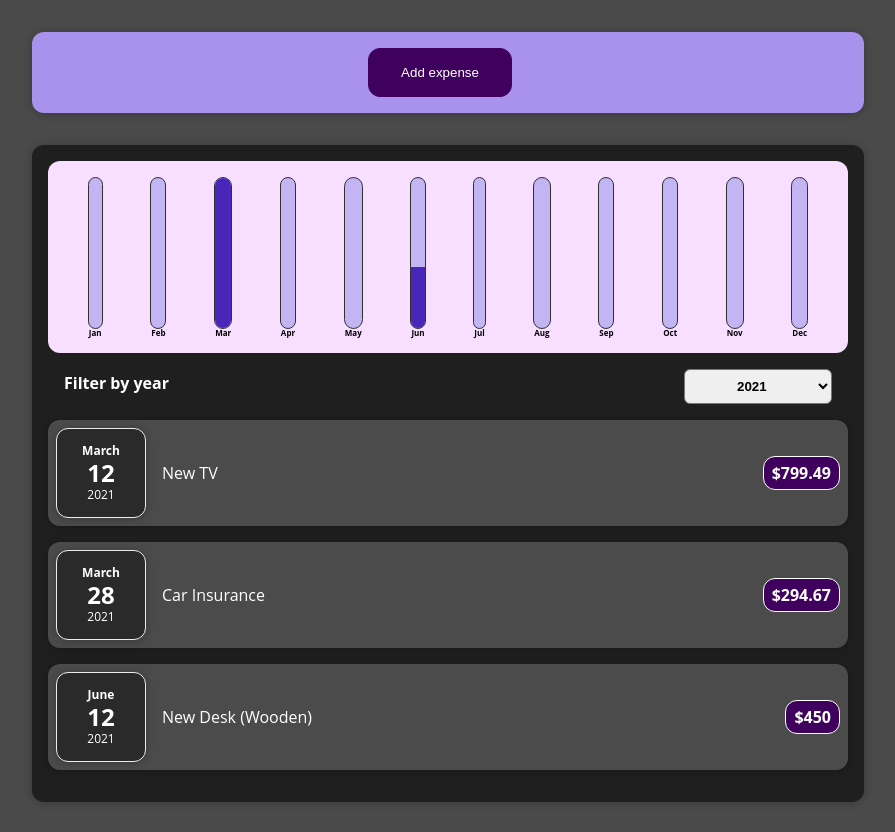
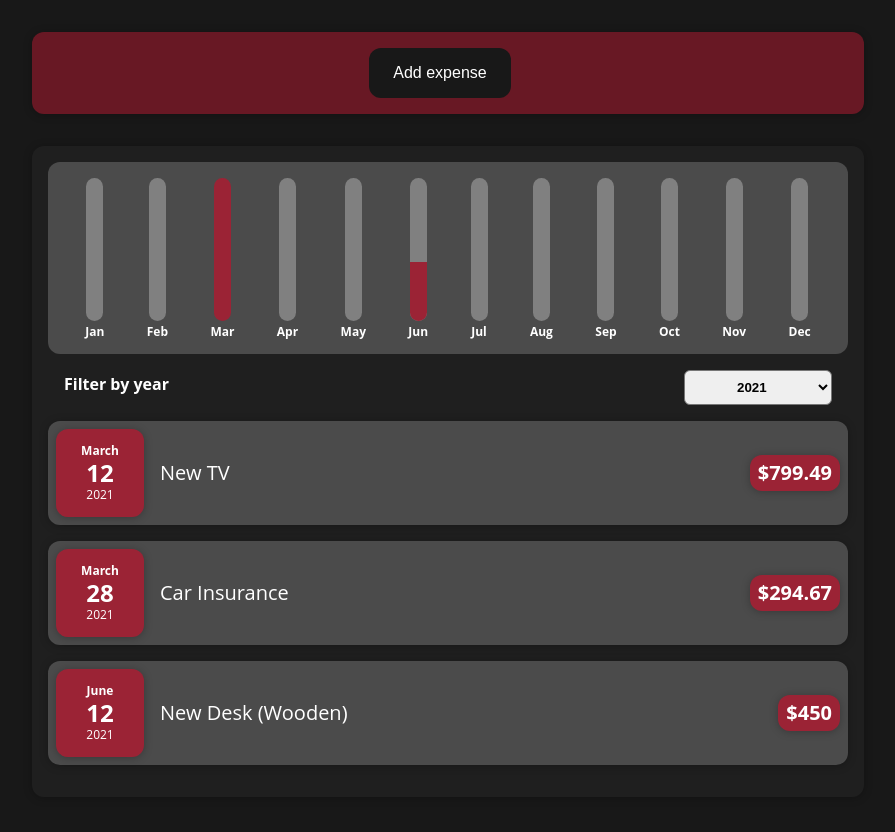
Before and after one commit to Dawidson2000/Expenses-Tracker, a React (Create React App) app: page / in a window 1280 px wide. Shown: the whole page, without its empty margins (192-1087 px from the left). Built offline with nearby package versions, Linux system fonts and the light colour scheme.

Commit message:
Redesign

```diff
--- a/src/App.tsx
+++ b/src/App.tsx
@@ -11,7 +11,7 @@ const Wrapper = styled.div`
   font-family: 'Open Sans', sans-serif;
   width: 100%;
   min-height: 100vh;
-  background-color: #4b4a4a;
+  background-color: #181818;
   padding-top: 2rem;
 `;
 
--- a/src/components/Chart/Chart.tsx
+++ b/src/components/Chart/Chart.tsx
@@ -15,7 +15,7 @@ export interface IChart {
 const ChartWrapper = styled.div`
     padding: 1rem;
     border-radius: 12px;
-    background-color: #f8dfff;
+    background-color: #4b4b4b;
     text-align: center;
     display: flex;
     justify-content: space-around;
--- a/src/components/Chart/ChartBar.tsx
+++ b/src/components/Chart/ChartBar.tsx
@@ -11,10 +11,9 @@ const ChartBarWrapper = styled.div`
 
 const ChartBarInner = styled.div`
     height: 100%;
-    width: 100%;
-    border: 1px solid #313131;
+    width: 17px;
     border-radius: 12px;
-    background-color: #c3b4f3;
+    background-color: grey;
     overflow: hidden;
     display: flex;
     flex-direction: column;
@@ -22,15 +21,17 @@ const ChartBarInner = styled.div`
 `;
 
 const ChartBarFill = styled.div`
-    background-color: #4826b9;
+    background-color: #9B2335;
     width: 100%;
     transition: all 0.3s ease-out;
 `;
 
 const ChartBarLabel = styled.div`
     font-weight: bold;
-    font-size: 0.5rem;
+    font-size: 0.75rem;
     text-align: center;
+    color: white;
+    padding-top: 5px;
 `;
 
 export interface IChartBar {
--- a/src/components/Expenses/ExpenseDate.tsx
+++ b/src/components/Expenses/ExpenseDate.tsx
@@ -13,11 +13,11 @@ const ExpenseDateWrapper = styled(BasicWrapper)`
     flex-direction: column;
     width: 5.5rem;
     height: 5.5rem;
-    border: 1px solid #ececec;
-    background-color: #2a2a2a;
+    background-color: #9B2335;
     color: white;
     align-items: center;
     justify-content: center;
+    box-shadow: 0 1px 8px rgba(0, 0, 0, 0.25);
 `;
 
 const ExpenseDateMonth = styled.div`
--- a/src/components/Expenses/ExpenseItems.tsx
+++ b/src/components/Expenses/ExpenseItems.tsx
@@ -25,7 +25,7 @@ const ExpenseItemDescription = styled.div`
 
     & > h2 {
         color: #3a3a3a;
-        font-size: 1rem;
+        font-size: 1.25rem;
         flex: 1;
         margin: 0 1rem;
         color: white;
@@ -33,13 +33,13 @@ const ExpenseItemDescription = styled.div`
 `;
 
 const ExpenseItemPrice = styled.div`
-    font-size: 1rem;
+    font-size: 1.25rem;
     font-weight: bold;
     color: white;
-    background-color: #40005d;
-    border: 1px solid white;
+    background-color: #9B2335;
     padding: 0.5rem;
     border-radius: 12px;
+    box-shadow: 0 1px 8px rgba(0, 0, 0, 0.25);
 `;
 
 export interface IExpenseItems {
--- a/src/components/Expenses/ExpensesFilter.tsx
+++ b/src/components/Expenses/ExpensesFilter.tsx
@@ -23,6 +23,7 @@ const ExpensesFilterControl = styled.div`
         padding: 0.5rem 3rem;
         font-weight: bold;
         border-radius: 6px;
+        outline: none;
     }
 `;
 
--- a/src/components/NewExpense/ExpenseForm.tsx
+++ b/src/components/NewExpense/ExpenseForm.tsx
@@ -18,14 +18,17 @@ const NewExpenseControl = styled.div`
         font-weight: bold;
         margin-bottom: 0.5rem;
         display: block;
+        color: white;
    }
    & > input{
         font-style: inherit;
-        padding: 0.5rem;
+        padding: 0.45rem;
         border-radius: 6px;
         border: 1px solid #ccc;
         width: 20rem;
         max-width: 100%;
+        outline: none;
+        font-size: 1rem;
    }
 `;
 
--- a/src/components/NewExpense/NewExpense.tsx
+++ b/src/components/NewExpense/NewExpense.tsx
@@ -9,7 +9,7 @@ import type { EnteredExpense } from '../../models/ExpenseTypes/EnteredExpenseTyp
 import type { Expense } from '../../models/ExpenseTypes/ExpenseType';
 
 const NewExpenseWrapper = styled.div`
-    background-color: #a892ee;
+    background-color: #681824;
     padding: 1rem;
     margin: 0 auto;
     width: 50rem;
--- a/src/components/styledHelpers/FormButton.tsx
+++ b/src/components/styledHelpers/FormButton.tsx
@@ -5,20 +5,20 @@ import { FC } from 'react';
 export const FormButton = styled.button`
     font-style: inherit;
     cursor: pointer;
-    padding: 1rem 2rem;
-    border: 1px solid #40005d;
-    background-color: #40005d;
+    padding: 1rem 1.5rem;
+    border: none;
+    background-color: #181818;
     color: white;
     border-radius: 12px;
     margin-right: 1rem;
+    transition: 0.1s ease-in-out;
+    font-size: 1rem;
 
     &:hover{
-        background-color: #510674;
-        border-color: #510674;
+        background-color: black;
     }
 
     &:active{
-        background-color: #510674;
-        border-color: #510674;
+        background-color: black;
     }
 `;
```
